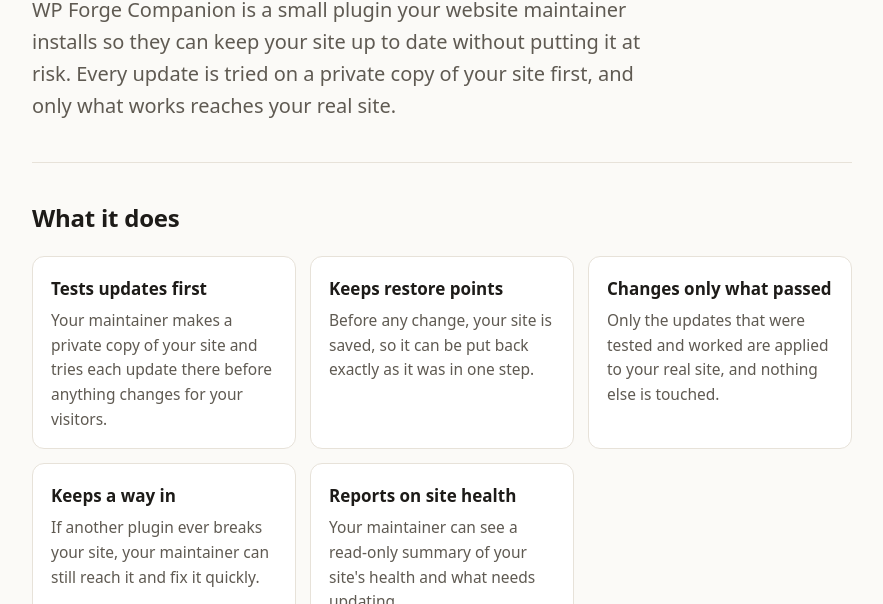
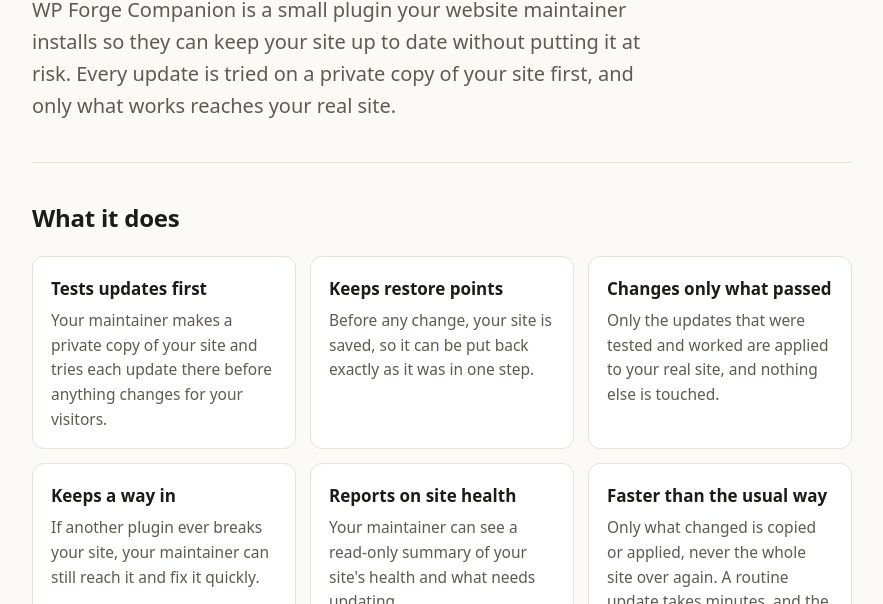
Before and after one commit to rzarandona/wp-forge-companion, a plain HTML site: page index.html in a window 1280 px wide. Shown: the part 196-800 px from the top of the page, without its empty margins (198-1081 px from the left). Drawn offline with Linux system fonts and the light colour scheme.

Commit message:
A sixth card: faster than the usual way (only what changed is copied or applied)

```diff
--- a/index.html
+++ b/index.html
@@ -82,6 +82,7 @@
       <div class="card"><h3>Changes only what passed</h3><p>Only the updates that were tested and worked are applied to your real site, and nothing else is touched.</p></div>
       <div class="card"><h3>Keeps a way in</h3><p>If another plugin ever breaks your site, your maintainer can still reach it and fix it quickly.</p></div>
       <div class="card"><h3>Reports on site health</h3><p>Your maintainer can see a read-only summary of your site's health and what needs updating.</p></div>
+      <div class="card"><h3>Faster than the usual way</h3><p>Only what changed is copied or applied, never the whole site over again. A routine update takes minutes, and the maintenance message shows only briefly.</p></div>
     </div>
   </section>
 
```
